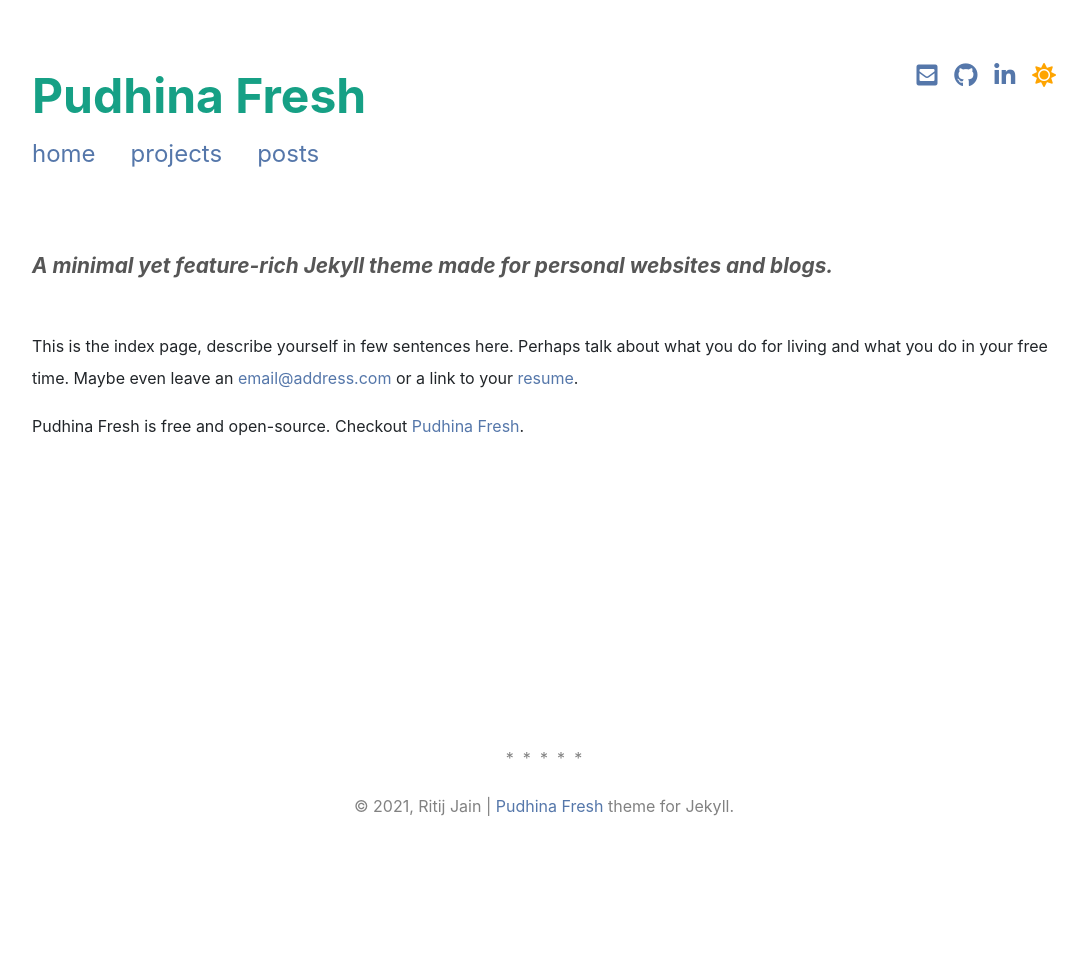
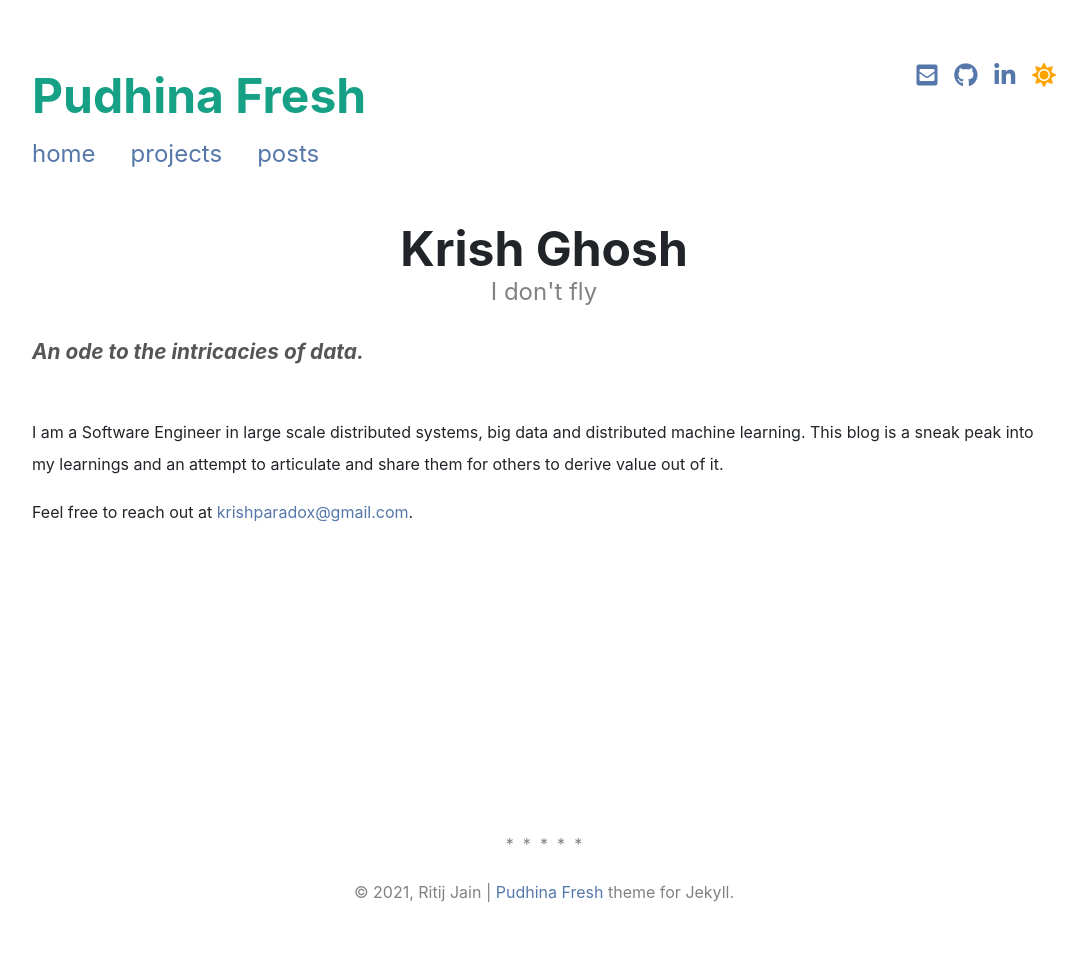
Before and after one commit to krishparadox/krishparadox.github.io, a Jekyll site: the page built from index.md, in a window 1280 px wide. Shown: the whole page, without its empty margins (96-1183 px from the left). Built offline with Jekyll 4.4.1, drawn with Linux system fonts in a browser that asks for light colours; nearby versions of some CDN libraries; a style sheet for code colours, icons or effects is not loaded; before the commit the page ends 900 px from its top, so only the background shows below that.

Commit message:
Update index.md

```diff
--- a/index.md
+++ b/index.md
@@ -1,17 +1,17 @@
 ---
 layout: page
 full_logo: true
-title:
-subtitle:
+title: Krish Ghosh
+subtitle: I don't fly
 description: A minimal yet feature-rich Jekyll theme made for personal websites and blogs.
 sitemap:
   priority: 1.0
 ---
-<p class="describe-text">A minimal yet feature-rich Jekyll theme made for personal websites and blogs.</p>
+<p class="describe-text">An ode to the intricacies of data.</p>
 <br>
-This is the index page, describe yourself in few sentences here. Perhaps talk about what you do for living and what you do in your free time. Maybe even leave an [email@address.com](#) or a link to your [resume](#).
+I am a Software Engineer in large scale distributed systems, big data and distributed machine learning. This blog is a sneak peak into my learnings and an attempt to articulate and share them for others to derive value out of it.
 
-Pudhina Fresh is free and open-source. Checkout [Pudhina Fresh](https://github.com/ritijjain/pudhina-fresh).
+Feel free to reach out at <krishparadox@gmail.com>.
 
 <br>
 <br>
```
